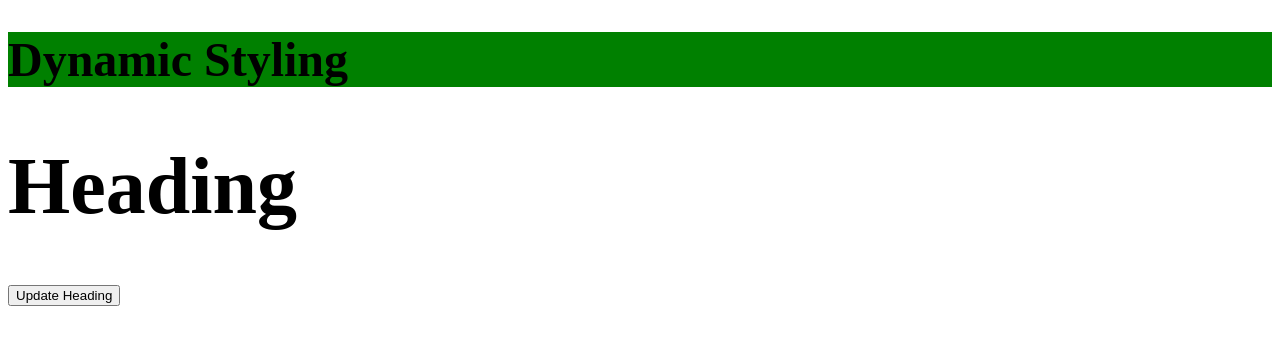
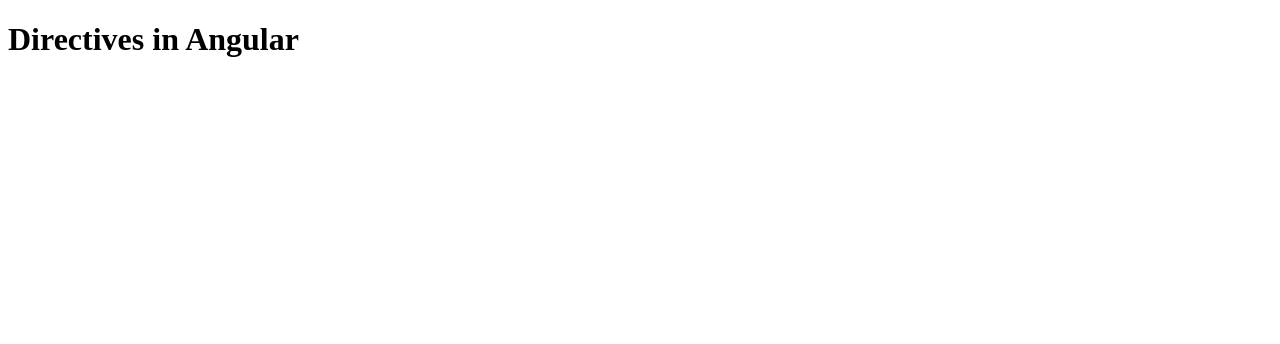
Before and after one commit to Bhavu7/Angular-v20, an Angular app: page / in a window 1280 px wide. Shown: the top 344 px of the page. Built offline with nearby package versions, Linux system fonts and the light colour scheme.

Commit message:
Directives in Angular

```diff
--- a/src/app/app.html
+++ b/src/app/app.html
@@ -229,7 +229,12 @@
 } -->
 
 <!-- <h1 [style.backgroundColor]="bgColor" [style.fontSize]="fontSize">Dynamic Styling</h1> -->
-<h1 [style.backgroundColor]="bgColor" [style.fontSize.rem]="fontSize">Dynamic Styling</h1>
+<!-- <h1 [style.backgroundColor]="bgColor" [style.fontSize.rem]="fontSize">Dynamic Styling</h1>
 
 <h1 [style.fontSize]="zoom ? headingSizeBig : headingSizeSmall">Heading</h1>
-<button (click)="updateHeading()">Update Heading</button>
+<button (click)="updateHeading()">Update Heading</button> -->
+
+
+<h1>Directives in Angular</h1>
+
+<h3 *ngIf="show">Heading Tag</h3>
--- a/src/app/app.ts
+++ b/src/app/app.ts
@@ -3,11 +3,12 @@
 import { Signup } from './signup/signup';
 import { Profile } from './profile/profile.component';
 import { FormsModule } from '@angular/forms';
+import { NgIf } from '@angular/common';
 
 @Component({
   selector: 'app-root',
   // imports: [Login, Signup, Profile],
-  imports: [FormsModule],
+  imports: [NgIf],
   templateUrl: './app.html',
   styleUrl: './app.css'
 })
@@ -268,15 +269,17 @@
   //   this.taskList = this.taskList.filter((item) => item.id !== taskId)
   // }
 
-  bgColor = "green";
-  // fontSize = "3rem";
-  fontSize = "3";
-  headingSizeBig = "80px"
-  headingSizeSmall = "40px"
+  // bgColor = "green";
+  // // fontSize = "3rem";
+  // fontSize = "3";
+  // headingSizeBig = "80px"
+  // headingSizeSmall = "40px"
 
-  zoom = true;
+  // zoom = true;
 
-  updateHeading(){
-    this.zoom = !this.zoom;
-  }
+  // updateHeading(){
+  //   this.zoom = !this.zoom;
+  // }
+
+  show = false;
 }
```
